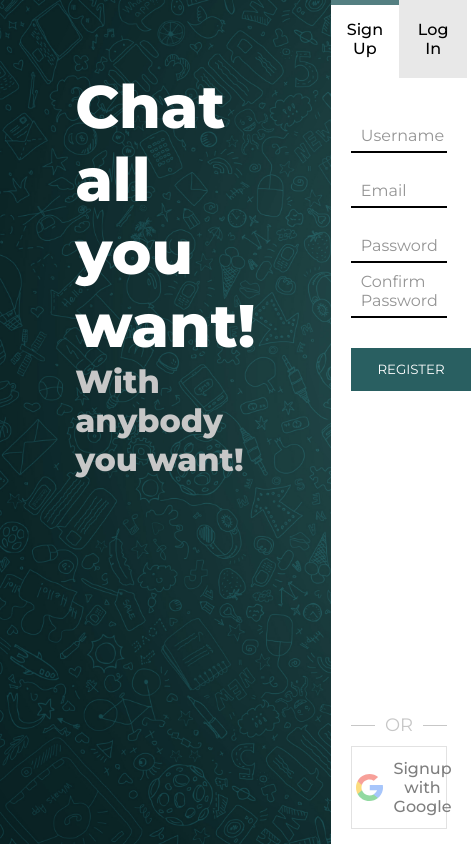
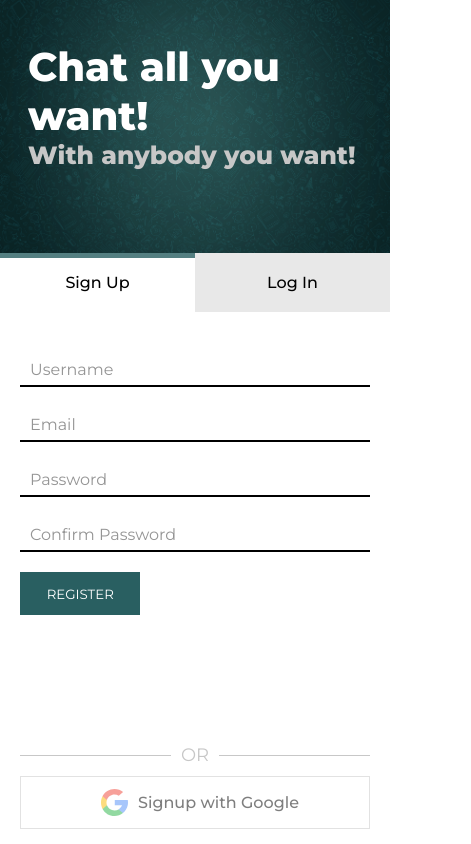
Before and after one commit to sarvagya2545/chat-app-react, a React (Create React App) app in the folder client/: page / in a window 390 px wide. Shown: the whole page, 471 px wide, since content can reach past the window. Built offline with nearby package versions, Linux system fonts and the light colour scheme; no server answers.

Commit message:
responsive design homepage

```diff
--- a/client/src/App.scss
+++ b/client/src/App.scss
@@ -1,5 +1,6 @@
 @import 'scss/base/base';
 @import 'scss/base/variables';
+@import 'scss/base/mixins';
 @import 'scss/base/typography';
 @import 'scss/base/utils';
 
--- /dev/null
+++ b/client/src/scss/base/_mixins.scss
@@ -0,0 +1,36 @@
+// MEDIA QUERIES
+/*
+
+0 - 600px:          Mobile
+600px - 1200px:     Tablet portrait
+1200px - 1800px:    Tablet landscape
+[1200px - 1800px]:  Desktop
+1800px+ :           Big desktop
+
+*/
+
+/*
+
+Breakpoints:
+
+ - mobile
+ - tab-port
+ - tab-land
+ - big-desk
+
+*/
+
+@mixin respond($breakpoint) {
+    @if $breakpoint == phone {
+        @media (max-width: $resp-phone) { @content };
+    }
+    @if $breakpoint == tab-port {
+        @media (max-width: $resp-tab-port) { @content };
+    }
+    @if $breakpoint == tab-land {
+        @media (max-width: $resp-tab-land) { @content };
+    }
+    @if $breakpoint == big-desk {
+        @media (min-width: $resp-big-desk) { @content };
+    }
+}
--- a/client/src/scss/base/_typography.scss
+++ b/client/src/scss/base/_typography.scss
@@ -10,9 +10,21 @@ body {
 .header-main {
     color: $color-light-primary;
     font-size: 6rem;
+
+    @include respond(tab-port) {
+        font-size: 5rem;
+    }
+
+    @include respond(phone) {
+        font-size: 4rem;
+    }
 }
 
 .header-secondary {
     color: $color-grey-1;
     font-size: 3.2rem;
+
+    @include respond(tab-port) {
+        font-size: 2.5rem;
+    }
 }
--- a/client/src/scss/base/_variables.scss
+++ b/client/src/scss/base/_variables.scss
@@ -35,3 +35,9 @@ $pfp-xl: 20rem;
 $space-scroll: 10px;
 $sidebar-size: 25%;
 $chat-group-status-bar-size: 25%;
+
+// MEDIA BREAKPOINTS
+$resp-phone: 37.5em;
+$resp-tab-port: 56.25em;
+$resp-tab-land: 75em;
+$resp-big-desk: 112.5em;
--- a/client/src/scss/components/_form.scss
+++ b/client/src/scss/components/_form.scss
@@ -3,6 +3,19 @@
     display: flex;
     flex-direction: column;
     padding: 3rem 2rem;
+
+    @include respond(tab-port) {
+        display: grid;
+        grid-template-columns: repeat(2, auto);
+
+        @supports((grid-column-gap: 1rem)) {
+            grid-column-gap: 2rem;
+        }
+    }
+
+    @include respond(phone) {
+        display: flex;
+    }
 
     .form-group {
         display: flex;
@@ -12,6 +25,12 @@
 
         &:last-of-type {
             margin-bottom: 20px;
+        }
+
+        @include respond(tab-port) {
+            &:last-of-type {
+                margin-bottom: 10px;
+            }
         }
     }
 
--- a/client/src/scss/pages/_home.scss
+++ b/client/src/scss/pages/_home.scss
@@ -1,6 +1,10 @@
 .home {
     display: flex;
     height: 100vh;
+
+    @include respond(tab-port) {
+        flex-direction: column;
+    }
 }
 
 .hero-section {
@@ -8,6 +12,16 @@
     background-size: cover;
     padding: 5em 5.37em;
     flex: 1;
+
+    @include respond(tab-port) {
+        padding: 4em;
+        padding-bottom: 2em;
+    }
+
+    @include respond(phone) {
+        padding: 3em 2em;
+        height: 100%;
+    }
 }
 
 .login-or-signup {
@@ -16,6 +30,11 @@
     position: relative;
     display: flex;
     flex-direction: column;
+
+    @include respond(tab-port) {
+        width: 100%;
+        height: 70vh;
+    }
 }
 
 .tab-group {
```
